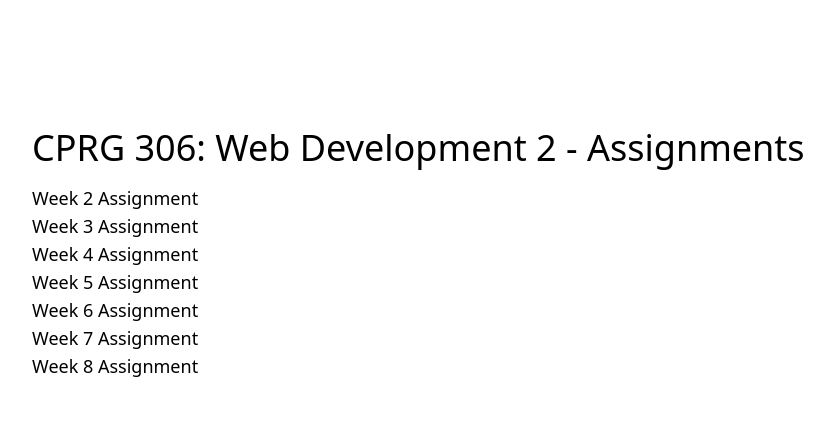
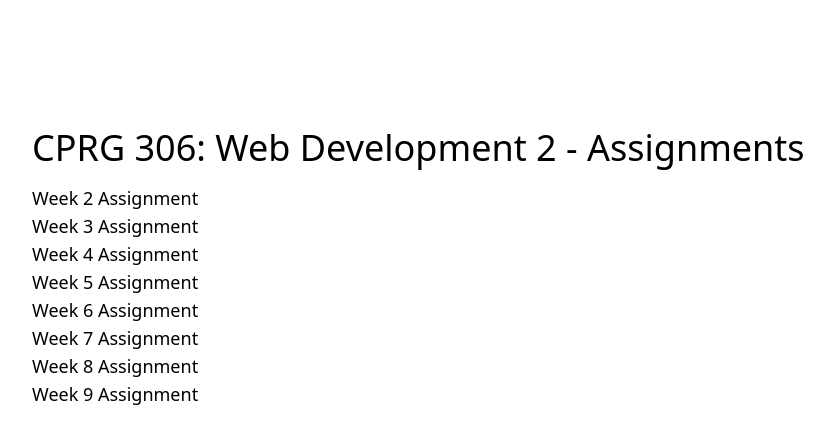
Before and after one commit to LucasMunhoz13/cprg306-assignments, a Next.js app: page / in a window 1280 px wide. Shown: the top 444 px of the page, without its empty margins (96-930 px from the left). Built offline with nearby package versions, Linux system fonts and the light colour scheme.

Commit message:
Update page.js

```diff
--- a/app/page.js
+++ b/app/page.js
@@ -25,6 +25,9 @@
       <p className="text-lg hover:text-green-500 pl-32">
         <Link href="week-8"> Week 8 Assignment</Link>
       </p>
+      <p className="text-lg hover:text-green-500 pl-32">
+        <Link href="week-9"> Week 9 Assignment</Link>
+      </p>
     </div>
   );
 }
```
